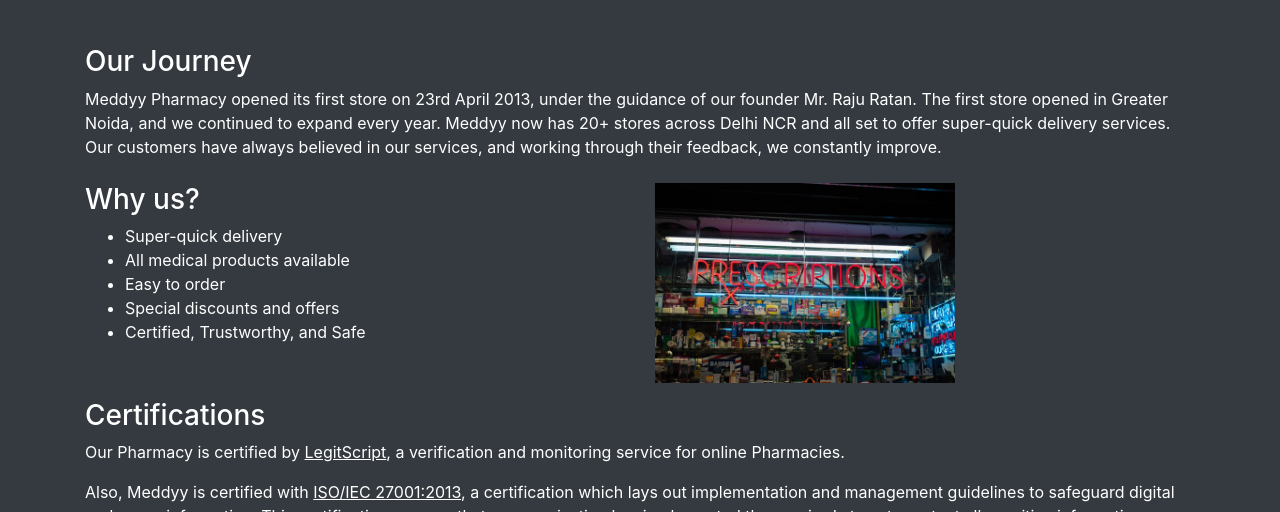
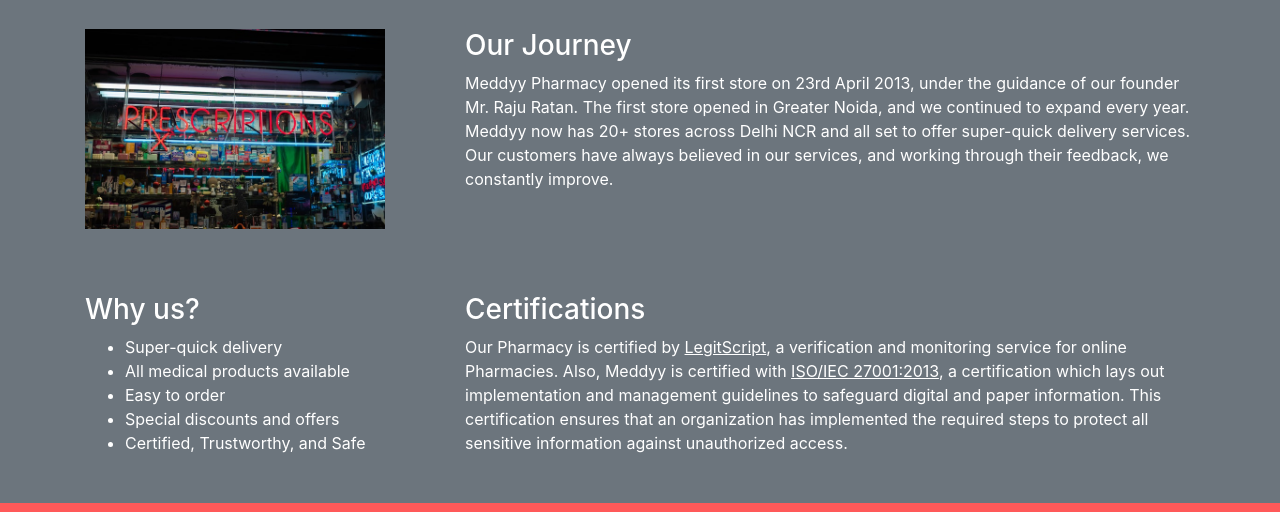
Before and after one commit to Y-a-s-h-M-i-t-t-a-l/Meddyy, a plain HTML site: page about.html in a window 1280 px wide. Shown: the part 89-601 px from the top of the page. Drawn offline with nearby package versions, Linux system fonts and the light colour scheme.

Commit message:
Self to self & about page changes

```diff
--- a/about.html
+++ b/about.html
@@ -20,7 +20,7 @@
         <link rel="stylesheet" href="resource/aos/aos.css">
         <script src="resource/aos/aos.js"></script>
 
-        <link rel="stylesheet" href="resource/Self.css">
+        <link rel="stylesheet" href="resource/self.css">
         <title>About Us - Meddyy</title>
     </head>
     <body>
@@ -45,16 +45,21 @@
                 </div>
             </nav>
         </header>
-        <section class="bg-dark">
+        <section class="bg-secondary">
             <section class="container text-white">
-                <div class="pt-5">
-                    <h3>Our Journey</h3>
-                    <p>Meddyy Pharmacy opened its first store on 23rd April 2013, under the guidance of our founder Mr. Raju Ratan. The first store opened in Greater Noida, and we continued to expand every year. Meddyy now has 20+ stores across Delhi NCR and all set to offer super-quick delivery services.
+                <div class="row py-4">
+                    <div class="col-md-4 py-2">
+                        <img src="resource/gallery-10.jpg" id="about-img" alt="">
+                    </div>
+                    <div class="col-md-8 py-2">
+                        <h3>Our Journey</h3>
+                        <p>Meddyy Pharmacy opened its first store on 23rd April 2013, under the guidance of our founder Mr. Raju Ratan. The first store opened in Greater Noida, and we continued to expand every year. Meddyy now has 20+ stores across Delhi NCR and all set to offer super-quick delivery services.
                         Our customers have always believed in our services, and working through their feedback, we constantly improve.
-                    </p>
+                        </p>
+                    </div>
                 </div>
-                <div class="row py-2">
-                    <div class="col-sm">
+                <div class="row py-4">
+                    <div class="col-md-4 py-2">
                         <h3>Why us?</h3>
                         <ul>
                             <li>Super-quick delivery</li>
@@ -64,15 +69,11 @@
                             <li>Certified, Trustworthy, and Safe</li>
                         </ul>
                     </div>
-                    <div class="col-sm">
-                        <img src="resource/Gallery-10.jpg" id="about-img" alt="">
+                    <div class="col-md-8 py-2">
+                        <h3>Certifications</h3>
+                        <p>Our Pharmacy is certified by <u>LegitScript</u>, a verification and monitoring service for online Pharmacies.
+                        Also, Meddyy is certified with <u>ISO/IEC 27001:2013</u>, a certification which lays out implementation and management guidelines to safeguard digital and paper information. This certification ensures that an organization has implemented the required steps to protect all sensitive information against unauthorized access.</p>
                     </div>
-                </div>
-                <div class="py-2">
-                    <h3>Certifications</h3>
-                    <p>Our Pharmacy is certified by <u>LegitScript</u>, a verification and monitoring service for online Pharmacies.</p>
-                    <p>Also, Meddyy is certified with <u>ISO/IEC 27001:2013</u>, a certification which lays out implementation and management guidelines to safeguard digital and paper information. This certification ensures that an organization has implemented the required steps to protect all sensitive information against unauthorized access.
-                    </p>
                 </div>
             </section>
         </section>
```
Also changed, not shown: contact.html (+1 -1 lines), home.html (+1 -1 lines), order.html (+1 -1 lines).
